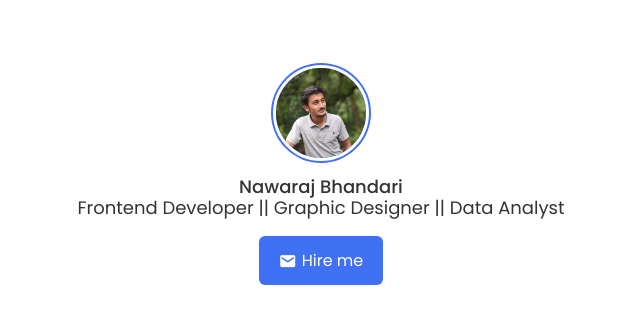
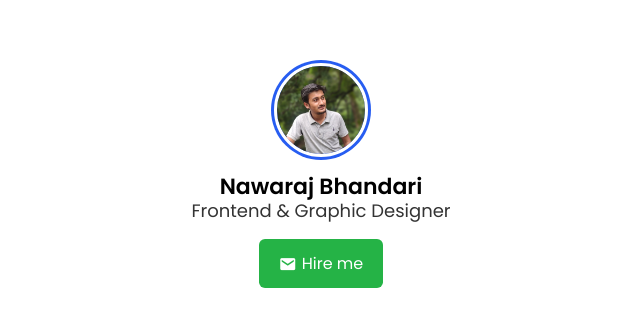
Before and after one commit to nawarajbhandary/animated-popup-vanillaJS, a plain HTML site: page index.html in a window 1280 px wide. Shown: the part 226-552 px from the top of the page, without its empty margins (319-959 px from the left). Drawn offline with nearby package versions, Linux system fonts and the light colour scheme.

Commit message:
Basic styling completed

```diff
--- a/index.html
+++ b/index.html
@@ -17,7 +17,7 @@
                 <img src="./PP.jpg" alt="Profile Pic">
             </div>
             <span class="name">Nawaraj Bhandari</span>
-            <span class="profession">Frontend Developer || Graphic Designer || Data Analyst</span>
+            <span class="profession">Frontend & Graphic Designer </span>
             <div class="button">
                 <i class='bx bxs-envelope'></i>
                 <button id="hireBtn">Hire me</button>
@@ -31,7 +31,7 @@
                     <img src="./PP.jpg" alt="profile pic">
                     <div class="text">
                     <span class="name">Nawaraj Bhandari</span>
-                    <span class="profession">Frontend Developer || Graphic Designer || Data Analyst</span>
+                    <span class="profession">Frontend & Graphic Designer </span>
                     </div>
                 </div>
                 <form action="#">
--- a/style.css
+++ b/style.css
@@ -28,8 +28,8 @@ section .profile .profile-img {
   height: 100px;
   width: 100px;
   border-radius: 50%;
-  background: #4070f4;
-  padding: 2px;
+  background: #275df1;
+  padding: 3px;
   margin-bottom: 10px;
 }
 .profile .profile-img img {
@@ -37,13 +37,18 @@ section .profile .profile-img {
   width: 100%;
   object-fit: cover;
   border-radius: 50%;
-  border: 3px solid #fff;
+  border: 3px solid rgb(255, 255, 255);
 }
-.profile .name,
+
 .profile .profession {
   font-size: 18px;
   font-weight: 500;
   color: #333;
+}
+.profile .name {
+  font-size: 22px;
+  font-weight: 600;
+  text-decoration: solid;
 }
 .profile .profession {
   font-weight: 400;
@@ -53,13 +58,13 @@ section .profile .profile-img {
   display: flex;
   align-items: center;
   padding: 12px 20px;
-  background: #4070f4;
+  background: #25b346;
   margin-top: 15px;
   border-radius: 6px;
   cursor: pointer;
 }
 .profile .button:hover {
-  background: #275df1;
+  background: #0fac34;
 }
 .profile .button i {
   color: #fff;
@@ -108,6 +113,12 @@ section .popup-box {
 }
 .popup-box .close:hover {
   color: #333;
+  background: red;
+  opacity: 0.3;
+  scale: 0.97;
+  color: white;
+  border-radius: 50%;
+  padding: 5px;
 }
 section .popup-box .profile-text {
   display: flex;
```
